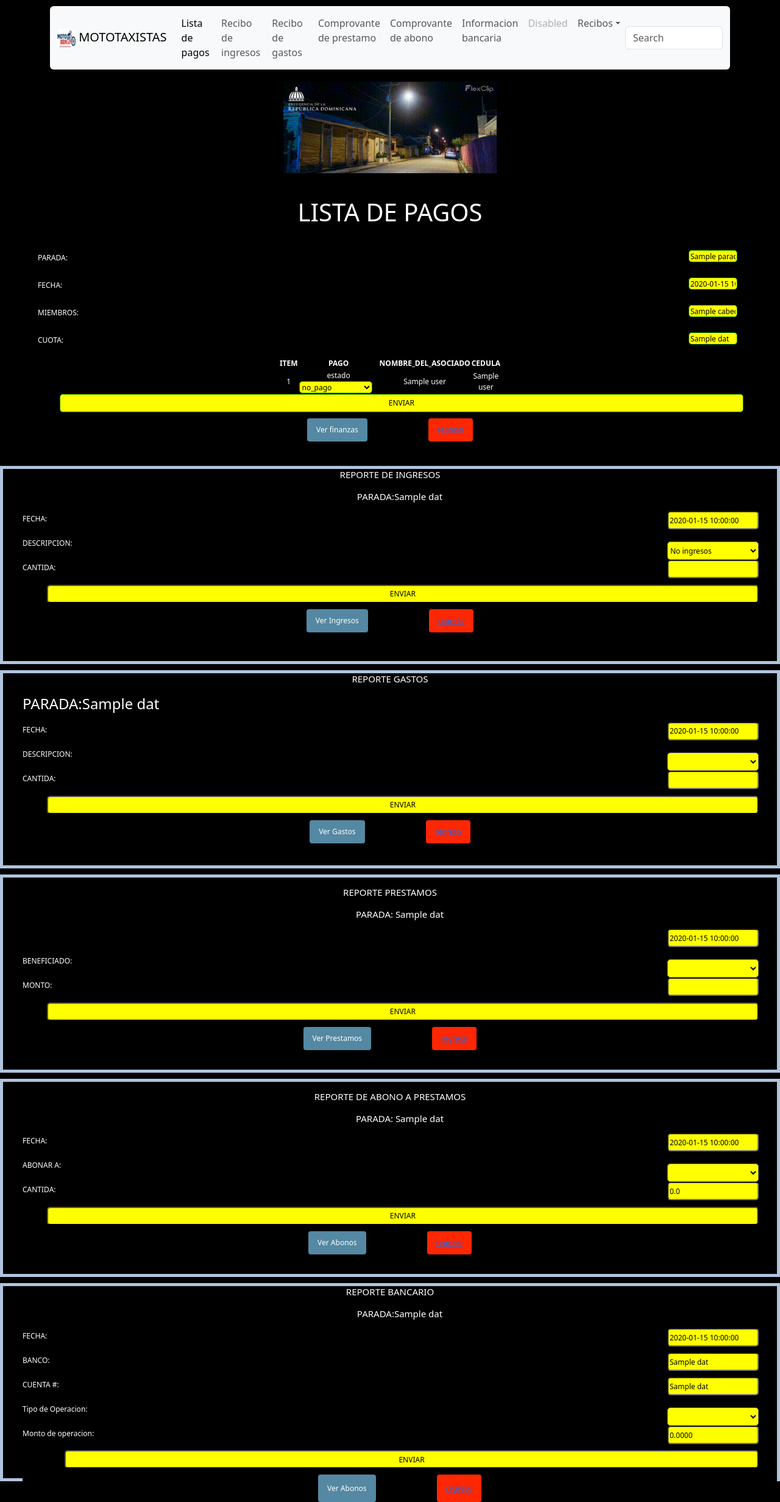
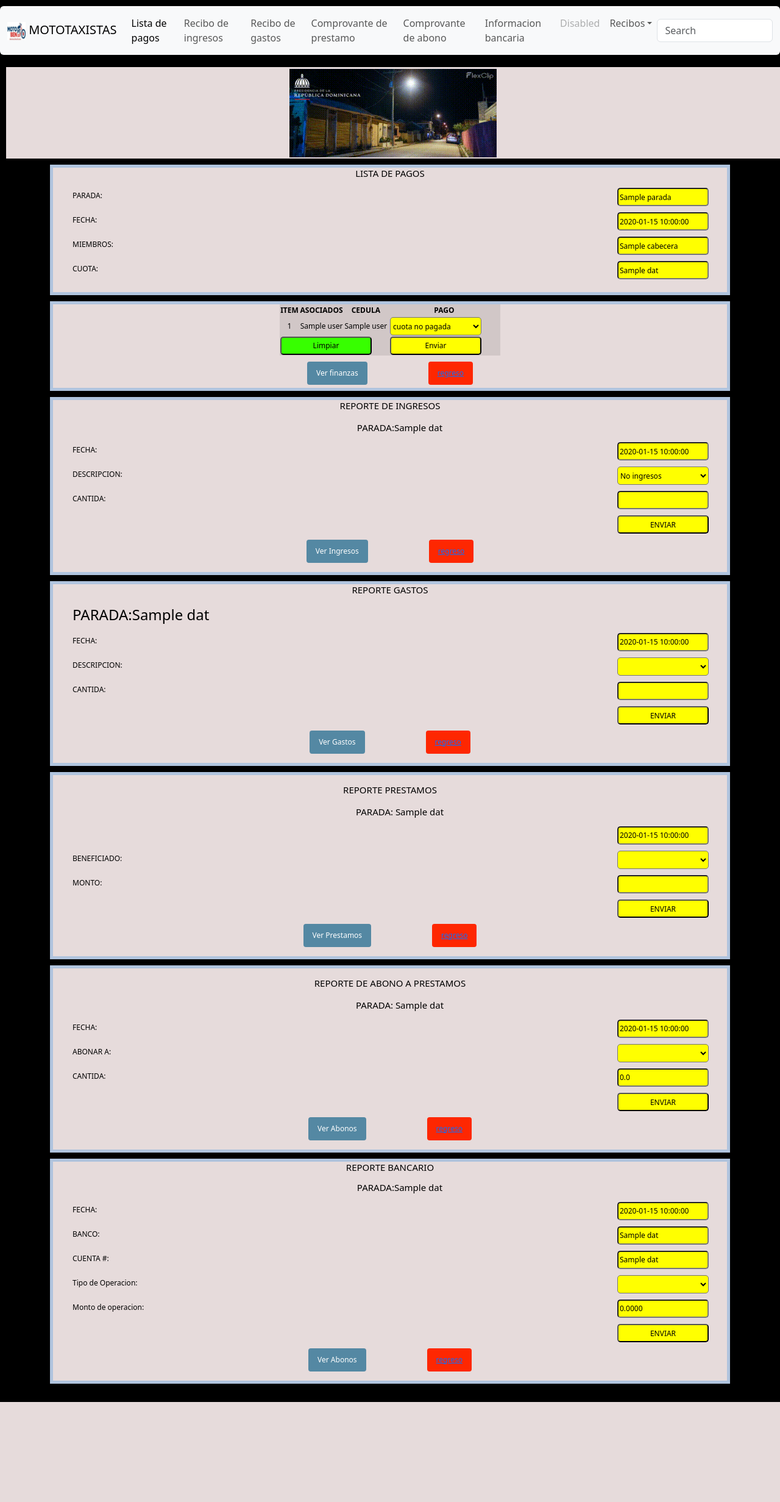
Before and after one commit to juancarotejeda/admmototaxis, a Flask app: template templates/index.html in a window 1280 px wide. Shown: the whole page at 61% size. After the commit the page ends 2299 px from the top, so only its background shows below. Run offline with Flask 3, Linux system fonts and the light colour scheme; the template is opened without the code that fills it: most values are stand-ins (such as "Sample title", 1, 10 or a date in 2020); some libraries are stand-ins or nearby versions.

Commit message:
commit 15

```diff
--- a/app.py
+++ b/app.py
@@ -50,9 +50,7 @@ def log():
             datos=funciones.aportacion(cur,parada)
             cabecera=funciones.info_cabecera(cur,parada)
             diario=funciones.diario_general(cur,parada)
-            print(diario)
             prestamos=funciones.lista_prestamos(cur,parada)
-            print(prestamos)
             cur.close()
             return render_template('index.html',informacion=informacion,miembros=miembros,datos=datos,cabecera=cabecera,fecha=fecha,diario=diario,prestamos=prestamos,parada=parada)
         else:
--- a/static/css/navbar-static.css
+++ b/static/css/navbar-static.css
@@ -23,20 +23,22 @@ body {
   }
 
   .publicidad{
-    align-items: center;
+
     height: 150px;
     width: auto;
-    background: #000000;
-    color: white;
+    background-color: #e6dbdb;
     margin-bottom: 10px;
-    border-radius: 10px;
+
   display: flex;
   justify-content: center;
   align-content: center;
+  align-items: center;
+  overflow: hidden;
+  margin-left: 10px;
   }
 
   .publicidad img{
-    height: 150px;
+    height: 145px;
     width: max-content;
   }
 
@@ -52,7 +54,7 @@ body {
 
   @media (max-width:768px) {
 
-    .tables{
+    .container-tablas{
       min-width: 350px;
     }
 
@@ -203,95 +205,7 @@ body {
     margin-bottom: 10px;
     }
 
-/*=============================tablas===============================*/
-    .tables{
-      background-color: #000000;
-      color: white;
-      font-size: 12px;
-      padding: 30px;
-      width: auto;
-      border:solid 10px LightSteelBlue inset;
-      overflow: scroll;
-      margin-top: 10px;
-      margin-bottom: 10px;
-      }
 
-  .tables fieldset{
-      border: none;
-      }
-
-  .tables h1{
-      text-align: center;
-      margin-bottom: 10px;
-      }
-
-  .tables table{
-          margin: auto;
-           width:350px;
-           text-align: center;
-
-         }
-
-
-  .tables th, td {
-             width:min-content;
-             border: 0;
-             color: white;
-           }
-
-  .tables  ol li{
-      line-height: 25px;
-      list-style: none;
-      list-style-type: none;
-    padding-top: 20px;
-      }
-
-
-
-.tables select{
-      font-size:12px;
-      background: yellow;
-      border:solid 1px Green;
-      border-radius: 5px;
-      float: right;
-      margin-right: 10px;
-      width: 120px;
-      height: 20px;
-}
-
-.tables select option{
-        background:black;
-        color:red;
-}
-
-.tables select option:disabled{
-        background: blue;
-}
-
-.tables input{
-  font-size:12px;
-  background: yellow;
-  border:solid 1px Green;
-  border-radius: 5px;
-  float: right;
-  margin-right: 40px;
-  width: 80px;
-  height: 20px;
-  }
-
-  .tables button{
-    font-size:12px;
-    background: yellow;
-    border:solid 1px Green;
-    color: #000;
-    border-radius: 5px;
-    float: right;
-    width: 92%;
-    height: 30px;
-    margin: top 5px;
-    margin-bottom: 10px;
-    margin-right: 30px;
-}
 
 /*-----------------------------------login-------------------------------*/
 .login{
@@ -324,10 +238,10 @@ body {
   border:solid 1px Green;
   border-radius: 5px;
   float: right;
-  width: auto;
+  width: 150px;
+  height: 30px;
   margin-right: 40px;
 
-  width: 150px;
   }
 
 .login button{
@@ -337,7 +251,8 @@ body {
   width: 150px;
   height: 30px;
   float: right;
-  margin-right: 100px;
+  margin-right: 40px;
+
   color: #000000;
   border-radius: 5px;
 
@@ -433,13 +348,14 @@ width: 250px;
 
 
 .pago{
-  background-color: #000000;
-  color: white;
+  background-color: #e6dbdb;
+  color: #000000;
   font-size: 12px;
   width: auto;
   border:solid 5px LightSteelBlue;
+  padding-bottom: 10px;
   margin-bottom: 10px;
-  height: 325px;
+
 }
 
   .pago fieldset{
@@ -463,10 +379,10 @@ width: 250px;
   .pago select{
     font-size:12px;
     background: yellow;
+    color: #000000;
     border-radius: 5px;
     width: 150px;
     height: 30px;
-    margin-top: 10px;
     margin-right: 30px;
     float: right;
   }
@@ -482,35 +398,95 @@ width: 250px;
     .pago input{
       font-size:12px;
       background: yellow;
+      color: #000000;
       border-radius: 5px;
       float: right;
       width: 150px;
       height: 30px;
-      margin: top 5px;
-      margin-bottom: 10px;
       margin-right: 30px;
       }
 
-  .pago button{
+  .pago button {
       font-size:12px;
       background: yellow;
+      color: #000000;
       border-radius: 5px;
       float: right;
-      width: 92%;
+      width: 150px;
       height: 30px;
-      margin: top 5px;
-      margin-bottom: 10px;
       margin-right: 30px;
 
       }
 
+      .container-tablas {
+        background-color: #e6dbdb;
+        color: rgb(0, 0, 0);
+        font-size: 12px;
+        width: auto;
+        border:solid 5px LightSteelBlue;
+        display: block;
+        justify-content: center;
+        text-align: center;
+        margin-bottom: 10px;
+        overflow: hidden;
+      }
+
+   .tables{
+    background-color: #d1c7c7;
+    color: rgb(0, 0, 0);
+    font-size: 12px;
+    width: auto;
+    margin: 0px auto;
+
+  }
+
+  .tables button {
+    font-size:12px;
+    background: yellow;
+    color: #000000;
+    border-radius: 5px;
+    float: right;
+    width: 150px;
+    height: 30px;
+    margin-right: 30px;
+
+    }
+
+    .tables button[type="reset"] {
+      font-size:12px;
+      background: rgb(55, 255, 0);
+      color: #000000;
+      border-radius: 5px;
+      float: right;
+      width: 150px;
+      height: 30px;
+      margin-right: 30px;
+
+      }
+
+
+    .tables select {
+      font-size:12px;
+      background: yellow;
+      color: #000000;
+      border-radius: 5px;
+      float: right;
+      width: 150px;
+      height: 30px;
+      margin-right: 30px;
+
+      }
+
+
       .bt-modal {
         width: 100%;
         height: 10%;
-        background: #000000;
+        background: transparent;
         display: flex;
         justify-content: center;
         align-items: center;
+        padding-top: 10px;
+        padding-bottom: 5px;
       }
 
       .bt-regresar label{
--- a/templates/index.html
+++ b/templates/index.html
@@ -13,7 +13,7 @@
   </head>
   <body>
   <div id="regreso"></div>
-  <div class="container">
+
     <nav class="navbar navbar-expand-lg bg-body-tertiary rounded" aria-label="Eleventh navbar example">
       <div class="container-fluid">
         <a class="navbar-brand" href="#"><img class="logo" src="/static/favicon/favicon-32x32.png" alt="logo">   MOTOTAXISTAS</a>
@@ -61,14 +61,14 @@
       </div>
       </div>
       </nav>
-      </div>
       <div class="publicidad">
          <img  src="/static/imagen/barrio_seguro-intran.gif" alt="publicidad">
       </div>
+      <div class="container">
       <section id="lista_pagos">
-      <fieldset class="tables">
+      <fieldset class="pago">
       <form action="/data_cuotas" method="POST">
-      <legend><h1>LISTA DE PAGOS</h1></legend>
+         <h1>LISTA DE PAGOS</h1>
          <ol>
          <li>
          <label for="paradas">PARADA:</label>
@@ -89,41 +89,43 @@
          {%endfor%}
          </li>
          </ol>
-         <table>
+         </fieldset>
+         <fieldset class="container-tablas">
+         <table class="tables">
          <tr>
             <th>ITEM</th>
+            <th> ASOCIADOS</th>
+            <th>CEDULA</th>
             <th>PAGO</th>
-            <th>NOMBRE_DEL_ASOCIADO</th>
-            <th>CEDULA</th>
          </tr>
-         {% for user in datos %}
+          {% for user in datos %}
          <tr>
             <td>
-             {{ user[0]}}
-             <input type="hidden" value="{{ user[0]}}" name="item">
+             <input type="hidden" value="{{ user[0]}}" name="item">{{ user[0]}}
+            </td>
+             <td>
+            <input type="hidden" value="{{ user[1]}}" name="nombre">{{ user[1]}}
             </td>
             <td>
-            <label for="estado" > estado</label>
-            <select name="select" id="estado">
-                  <optgroup label="Estado">
-                  <option selected >no_pago</option>
-                  <option >pago</option>
-                  </optgroup>
+            <input type="hidden" value="{{ user[2]}}" name="cedula">{{ user[2]}}
+            </td>
+            <td>
+            <select name="select">
+                  <option value="no-pago" >cuota no pagada</option>
+                  <option value="pago">cuota pagada</option>
             </select>
             <input type="hidden" value="select" name="estado">
             </td>
-            <td>
-            {{ user[1]}}
-            <input type="hidden" value="{{ user[1]}}" name="nombre">
-            </td>
-            <td>
-            {{ user[2]}}
-            <input type="hidden" value="{{ user[2]}}" name="cedula">
-            </td>
          </tr>
          {%endfor%}
+         <tr>
+          <td colspan="4">
+         <button type="submit">Enviar</button>
+         <button type="reset">Limpiar</button>
+        </td>
+         </tr>
+         </form>
       </table>
-      <button type="submit">ENVIAR</button>
       <div class="bt-modal">
       <div class="boton-modal">
         <label for="btn-listado">
@@ -136,8 +138,6 @@
       </label>
       </div>
       </div>
-      </div>
-      </form>
       </fieldset>
       </section>
       <section id="ingresos" >
@@ -170,8 +170,10 @@
         <label for="cantidad">CANTIDA:</label>
         <input type="text" name="cantidad_i" id="cantidad" required>
         </li>
+        <li>
+          <button type="submit">ENVIAR</button>
+        </li>
         </ol>
-        <button type="submit">ENVIAR</button>
         <div class="bt-modal">
         <div class="boton-modal">
           <label for="btn-ingreso">
@@ -182,6 +184,7 @@
           <label for="regreso">
           <a href="#regreso">regreso</a>
         </label>
+        </div>
         </div>
         </fieldset>
         </form>
@@ -218,8 +221,10 @@
           <label for="cantidad" >CANTIDA:</label>
           <input type="text" name="cantidad_g"id="cantidad" required >
           </li>
+          <li>
+            <button type="submit">ENVIAR</button>
+          </li>
           </ol>
-          <button type="submit">ENVIAR</button>
           <div class="bt-modal">
           <div class="boton-modal">
             <label for="btn-gastos">
@@ -231,10 +236,10 @@
             <a href="#regreso">regreso</a>
           </label>
           </div>
+          </div>
           </form>
           </fieldset>
           </section>
-
         <section id="Prestamos" >
           <fieldset class="pago">
           <form action="/data_prestamos" method="POST">
@@ -264,8 +269,10 @@
           <label for="monto">MONTO:</label>
           <input type="text" name="cantidad_p" id="monto" required>
           </li>
+          <li>
+            <button type="submit">ENVIAR</button>
+          </li>
           </ol>
-          <button type="submit">ENVIAR</button>
           <div class="bt-modal">
             <div class="boton-modal">
               <label for="btn-prestamos">
@@ -277,6 +284,7 @@
               <a href="#regreso">regreso</a>
             </label>
             </div>
+          </div>
           </form>
           </fieldset>
           </section>
@@ -311,8 +319,10 @@
             <label for="cantidad">CANTIDA:</label>
             <input type="text" name="cantidad_a" id="cantidad"  value=0.0>
             </li>
+            <li>
+              <button type="submit">ENVIAR</button>
+            </li>
             </ol>
-            <button type="submit">ENVIAR</button>
             <div class="bt-modal">
               <div class="boton-modal">
                 <label for="btn-abonos">
@@ -324,6 +334,7 @@
                 <a href="#regreso">regreso</a>
               </label>
               </div>
+            </div>
          </fieldset>
          </section>
       <section id="banco">
@@ -331,7 +342,7 @@
         <form action="/data_bancos" method="post">
         {%for datos in informacion %}
         <input type="hidden" name="parada" value="{{datos[1]}}" id="parada">
-        <legend><h1>REPORTE BANCARIO</h1></legend>
+         <h1>REPORTE BANCARIO</h1>
         <ol>
         <li>
         <h1>PARADA:{{datos[1]}}</h1>
@@ -365,6 +376,8 @@
       </li>
       <li>
          <button type="submit">ENVIAR</button>
+      </li>
+      </ol>
          <div class="bt-modal">
           <div class="boton-modal">
             <label for="btn-abonos">
@@ -377,14 +390,11 @@
           </label>
           </div>
         </div>
-
-
-      </li>
-      </ol>
       {%endfor%}
       </form>
       </fieldset>
       </section>
+
       <input type="checkbox" id="btn-listado">
       <div class="container-listado">
       <div class="content-vu">
@@ -491,5 +501,6 @@
           </div>
         </div>
         </div>
+      </div>
   </body>
 </html>
```
Also changed, not shown: 1 other file.
